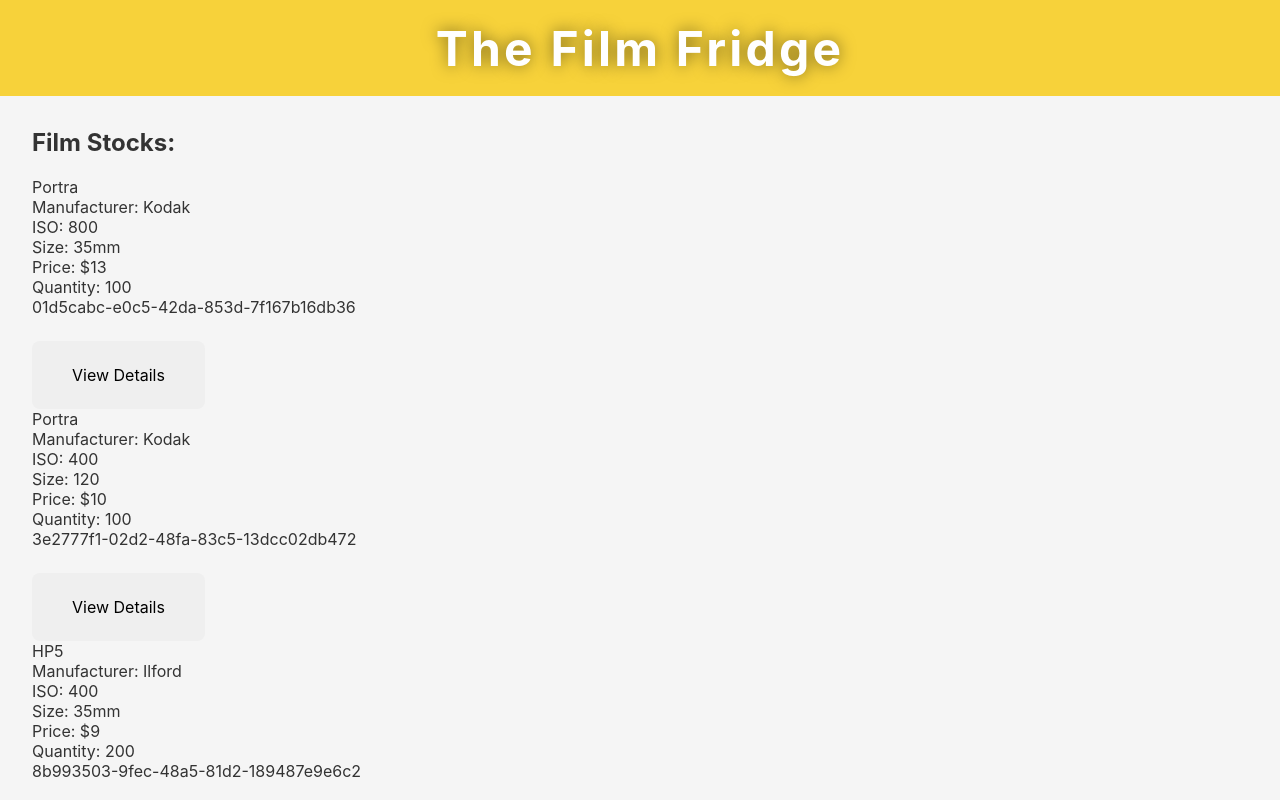
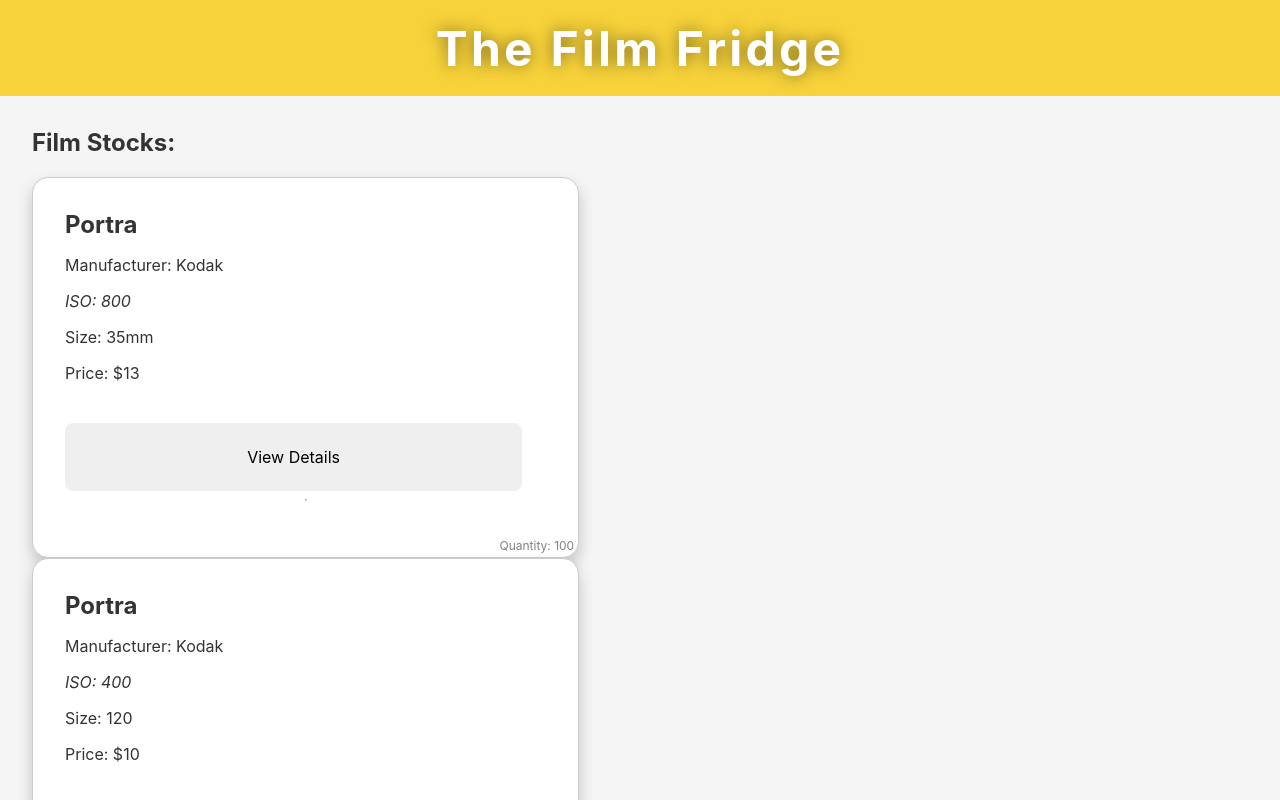
Before and after one commit to NoahJpg/Film-Lab, a React (Create React App) app: page / in a window 1280 px wide. Shown: the top 800 px of the page. Built offline with nearby package versions, Linux system fonts and the light colour scheme.

Commit message:
fix css naming bug

```diff
--- a/src/components/FilmStockDetail.js
+++ b/src/components/FilmStockDetail.js
@@ -31,7 +31,7 @@
 
         <Modal
           showing={this.state.editModalShowing}
-          headerText="Edit modal"
+          headerText="Edit Film Details"
           bodyComponent={<NewFilmForm
             editingFilm={this.props.film} type='edit'
             onClickAddFilm={this.props.onClickEdit}
@@ -43,7 +43,6 @@
           <div>Size: {this.props.film.size}</div>
           <div>Price: ${this.props.film.price}</div>
           <div>Quantity: {this.props.film.quantity}</div>
-          <div>{this.props.film.id}</div>
         </div>
         <div className='details-button-area'>
           <button onClick={this.props.onClickBackToList}>Back To list</button>
--- a/src/components/FilmStockEntry.js
+++ b/src/components/FilmStockEntry.js
@@ -10,9 +10,11 @@
       <div>Size: {props.film.size}</div>
       <div>Price: ${props.film.price}</div>
       <div>Quantity: {props.film.quantity}</div>
-      <div>{props.film.id}</div>
       <div className='button-area'>
-        <button onClick={() => props.onClickViewDetails(props.film.id)}>View Details</button>
+        <button onClick={() =>
+          props.onClickViewDetails(props.film.id)}>View Details
+        </button>
+        <hr />
       </div>
     </div>
   );
--- a/src/index.css
+++ b/src/index.css
@@ -96,7 +96,7 @@
   margin: 2rem 0;
   }
 
-  .film-list-entry {
+  .film-stock-entry {
   position: relative;
   border: 1px solid #ccc;
   padding: 2rem;
@@ -112,27 +112,27 @@
   transition: all 200ms ease;
   }
 
-  .film-list-entry:hover {
+  .film-stock-entry:hover {
   transform: translateY(-0.5rem);
   box-shadow: 0 1rem 2rem rgba(0, 0, 0, 0.2);
   }
 
-  .film-list-entry .button-area {
+  .film-stock-entry .button-area {
   flex-grow: 1;
   display: flex;
   flex-direction: column;
   }
 
-  .film-list-entry > div:first-child {
+  .film-stock-entry > div:first-child {
     font-size: 150%;
     font-weight: bold;
   }
 
-  .film-list-entry > div:nth-child(3) {
+  .film-stock-entry > div:nth-child(3) {
     font-style: italic;
   }
 
-  .film-list-entry > div:nth-last-child(2) {
+  .film-stock-entry > div:nth-last-child(2) {
     position: absolute;
     bottom: 0.25rem;
     right: 0.25rem;
```
